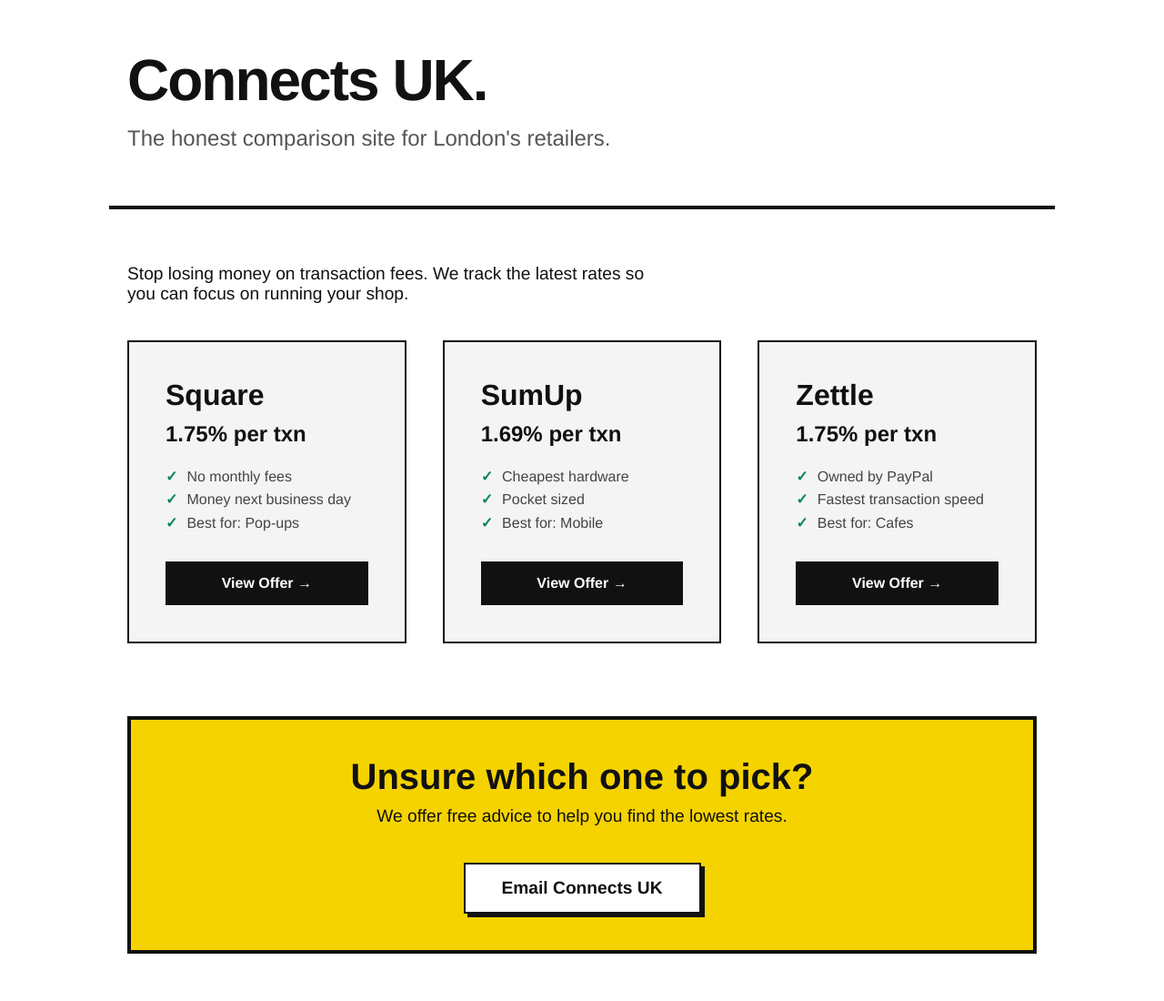
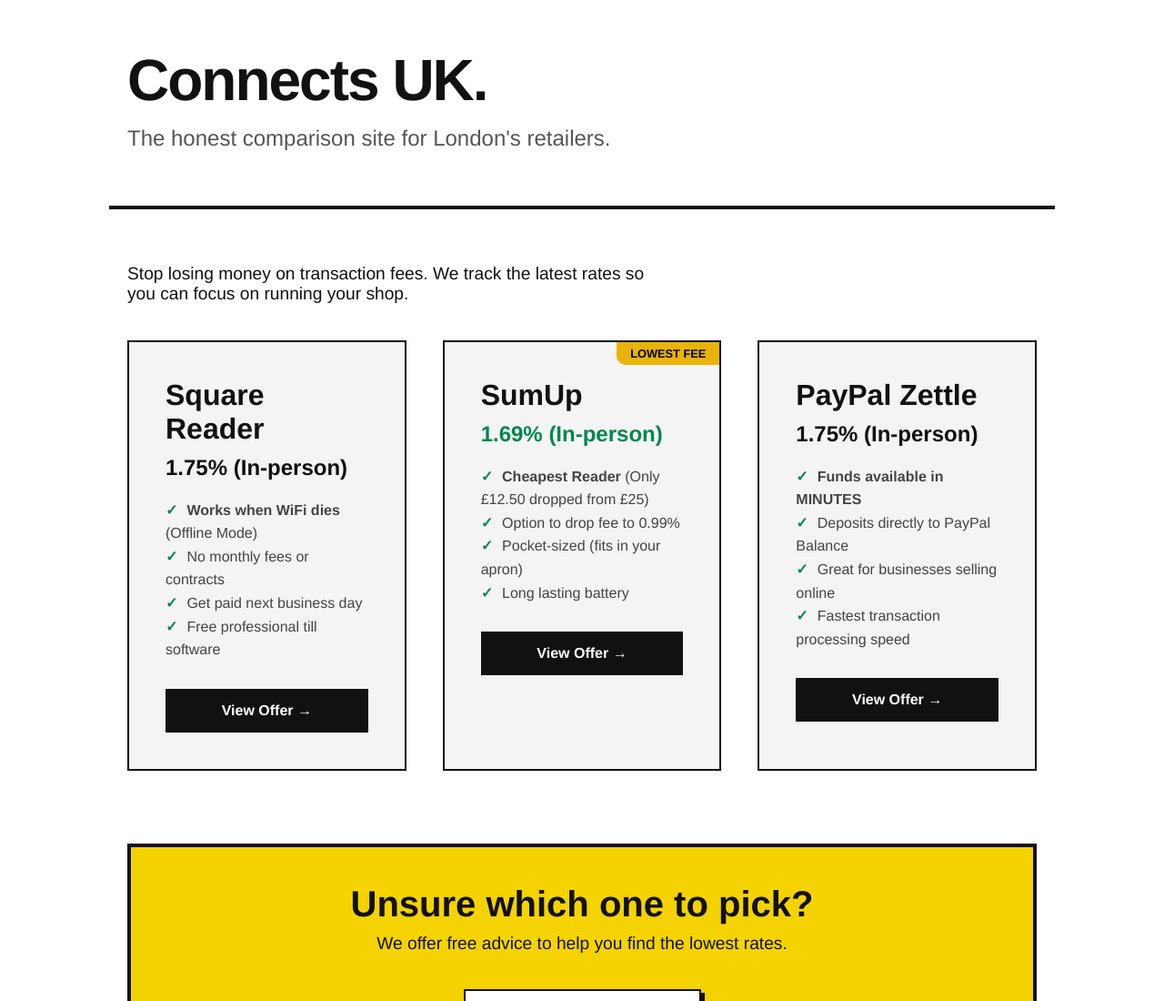
Before and after one commit to emmaconnectsuk-rgb/connects-uk, a plain HTML site: page index.html in a window 1280 px wide. Shown: the top 1100 px of the page at 91% size. Drawn offline with Linux system fonts and the light colour scheme.

Commit message:
Add files via upload

```diff
--- a/index.html
+++ b/index.html
@@ -3,14 +3,17 @@
 <head>
     <meta charset="UTF-8">
     <meta name="viewport" content="width=device-width, initial-scale=1.0">
-    <title>Connects UK | Retail Payments</title>
+    <title>Best Card Readers UK (2026) - Square vs SumUp vs Zettle | Connects UK</title>
+    <meta name="description" content="Stop overpaying on transaction fees. We compare the cheapest card readers for UK small businesses (Square, SumUp, Zettle). Zero monthly fees.">
+
     <style>
+        /* NEO-BRUTALISM STYLE - BOLD & FUNCTIONAL */
         :root {
             --black: #111111;
             --white: #ffffff;
             --gray: #f4f4f4;
             --green: #008751;
-            --yellow: #f5d300;
+            --yellow: #f5d300; /* New Accent for Contact */
         }
 
         body {
@@ -22,7 +25,7 @@
             -webkit-font-smoothing: antialiased;
         }
 
-
+        /* Bold Header */
         header {
             padding: 60px 20px;
             max-width: 1000px;
@@ -56,7 +59,7 @@
             gap: 40px;
         }
 
-
+        /* The Product Cards */
         .card {
             background: var(--gray);
             padding: 40px;
@@ -67,7 +70,7 @@
 
         .card:hover {
             transform: translate(-5px, -5px);
-            box-shadow: 8px 8px 0px var(--black);
+            box-shadow: 8px 8px 0px var(--black); /* Hard shadow */
         }
 
         h3 { font-size: 2rem; margin-top: 0; margin-bottom: 10px; }
@@ -95,7 +98,7 @@
             font-weight: bold;
         }
 
-
+        /* The 'View Offer' Button */
         .btn {
             background-color: var(--black);
             color: var(--white);
@@ -106,19 +109,19 @@
             cursor: pointer;
             width: 100%;
             display: block;
-            text-decoration: none;
+            text-decoration: none; /* Removes underline */
             text-align: center;
-            box-sizing: border-box;
+            box-sizing: border-box; /* Keeps padding inside width */
         }
 
         .btn:hover {
             background-color: var(--green);
         }
 
-
+        /* NEW: Contact Section */
         .contact-box {
             margin-top: 80px;
-            background-color: var(--yellow);
+            background-color: var(--yellow); /* Attention grabbing */
             padding: 40px;
             border: 4px solid var(--black);
             text-align: center;
@@ -167,38 +170,61 @@
 
         <div class="grid">
 
+
             <div class="card">
-                <h3>Square</h3>
-                <span class="price">1.75% per txn</span>
+                <h3>Square Reader</h3>
+                <span class="price">1.75% (In-person)</span>
                 <ul>
-                    <li>No monthly fees</li>
-                    <li>Money next business day</li>
-                    <li>Best for: Pop-ups</li>
+                    <li><strong>Works when WiFi dies</strong> (Offline Mode)</li>
+
+                    <li>No monthly fees or contracts</li>
+
+                    <li>Get paid next business day</li>
+
+                    <li>Free professional till software</li>
                 </ul>
-                <a href="https://squareup.com/gb" target="_blank" class="btn">View Offer &rarr;</a>
+                <a href="https://squareup.com/gb/en" target="_blank" class="btn">View Offer &rarr;</a>
             </div>
 
+
+
             <div class="card">
+                <div style="background: #eab308; color: black; position: absolute; top: 0; right: 0; padding: 5px 15px; font-weight: bold; font-size: 0.8rem; border-bottom-left-radius: 10px;">
+                    LOWEST FEE
+                </div>
+
                 <h3>SumUp</h3>
-                <span class="price">1.69% per txn</span>
+
+                <span class="price" style="color: #008751;">1.69% (In-person)</span>
+
                 <ul>
-                    <li>Cheapest hardware</li>
-                    <li>Pocket sized</li>
-                    <li>Best for: Mobile</li>
+                    <li><strong>Cheapest Reader</strong> (Only £12.50 dropped from £25)</li>
+
+                    <li>Option to drop fee to 0.99%</li>
+
+                    <li>Pocket-sized (fits in your apron)</li>
+
+                    <li>Long lasting battery</li>
                 </ul>
                 <a href="https://www.sumup.com/en-gb/" target="_blank" class="btn">View Offer &rarr;</a>
             </div>
 
+
             <div class="card">
-                <h3>Zettle</h3>
-                <span class="price">1.75% per txn</span>
+                <h3>PayPal Zettle</h3>
+                <span class="price">1.75% (In-person)</span>
                 <ul>
-                    <li>Owned by PayPal</li>
-                    <li>Fastest transaction speed</li>
-                    <li>Best for: Cafes</li>
+                    <li><strong>Funds available in MINUTES</strong></li>
+
+                    <li>Deposits directly to PayPal Balance</li>
+
+                    <li>Great for businesses selling online</li>
+
+                    <li>Fastest transaction processing speed</li>
                 </ul>
                 <a href="https://www.zettle.com/gb" target="_blank" class="btn">View Offer &rarr;</a>
             </div>
+
 
         </div>
 
```
